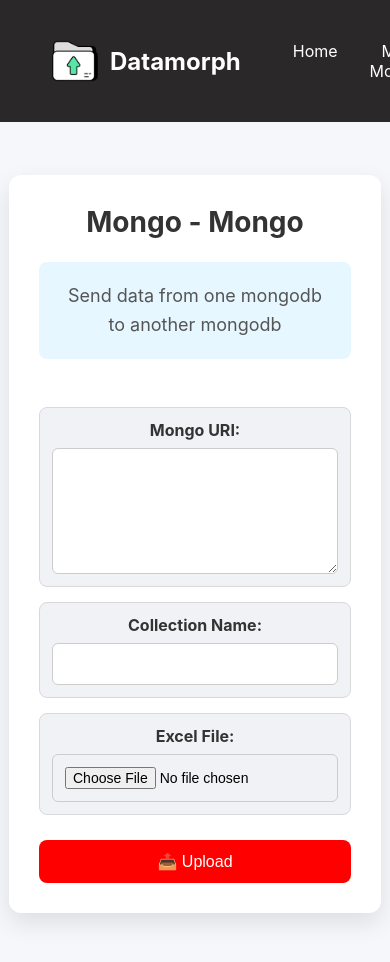
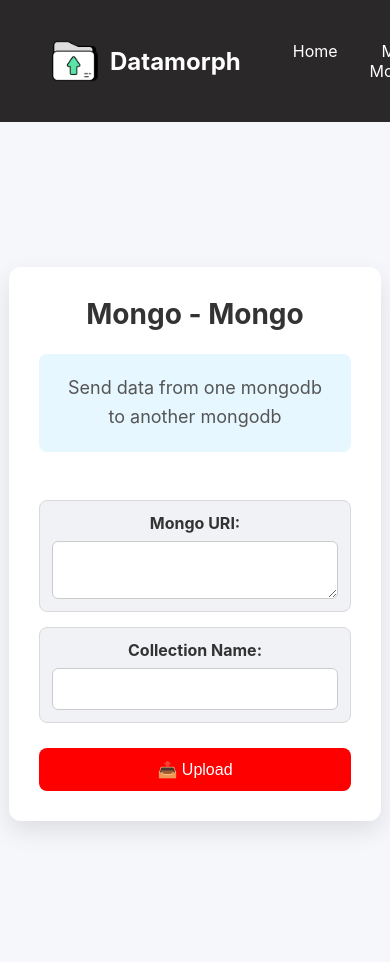
Before and after one commit to N00rAhmed/Import-Export-Tool, a React (Create React App) app: page /mongo in a window 390 px wide. Shown: the top 962 px of the page. Built offline with nearby package versions, Linux system fonts and the light colour scheme.

Commit message:
made ui changes to mongo ui

```diff
--- a/src/Mongo.js
+++ b/src/Mongo.js
@@ -1,6 +1,7 @@
 import React, { useState } from "react";
 import axios from "axios";
-import "./App.css"
+// import "./App.css"
+import "./styles/mongo.css"
 
 
 // allow to send data from one mongodb to another mongodb
@@ -81,7 +82,6 @@ function Mongo() {
                 <div className="inputcontainer">
                   <label>Mongo URI:</label>
                   <textarea
-                    style={{ height: "100px" }}
                     value={mongoURI}
                     onChange={(e) => setMongoURI(e.target.value)}
                     required
@@ -96,19 +96,15 @@ function Mongo() {
                     required
                   />
                 </div>
-                <div className="inputcontainer">
-                  <label>Excel File:</label>
-                  <input type="file" accept=".xlsx, .xls" onChange={handleFileChange} required />
-                </div>
+
+                {/* make two of the same input fields */}
+
                 <button className="upload-btn" type="submit">
                   📤 Upload
                 </button>
               </form>
             </div>
 
-            {/* <button className="export-btn" onClick={handleExport}>
-              📥 Export to Excel
-            </button> */}
 
             {message && <p className="message">{message}</p>}
           </div>
--- /dev/null
+++ b/src/styles/mongo.css
@@ -0,0 +1,141 @@
+.App {
+  text-align: center;
+  background-color: #f5f7fa;
+  min-height: 100vh;
+  display: flex;
+  justify-content: center;
+  align-items: center;
+}
+
+.container {
+  background-color: #fff;
+  /* background-color: #959090; */
+  padding: 30px;
+  border-radius: 12px;
+  box-shadow: 0 10px 25px rgba(0, 0, 0, 0.1);
+  width: 80%;
+  max-width: 1000px;
+}
+
+.content {
+  display: flex;
+  justify-content: space-between;
+  align-items: flex-start;
+  gap: 30px;
+}
+
+.left-section {
+  max-width: 500px;
+  text-align: left;
+}
+
+h2 {
+  margin-top: 0;
+  color: #333;
+  font-size: 28px;
+}
+
+.description {
+  font-size: 18px;
+  line-height: 1.6;
+  color: #555;
+  background-color: #e6f7ff;
+  padding: 20px;
+  border-radius: 8px;
+  margin-top: 10px;
+}
+
+.inputSection {
+  display: flex;
+  flex-direction: column;
+  gap: 15px;
+  width: 100%;
+  max-width: 400px;
+}
+
+.inputcontainer {
+  display: flex;
+  flex-direction: column;
+  background-color: #f0f2f5;
+  padding: 12px;
+  border-radius: 8px;
+  border: 1px solid #d9d9d9;
+}
+
+label {
+  font-weight: bold;
+  margin-bottom: 8px;
+  color: #333;
+}
+
+textarea,
+input {
+  padding: 12px;
+  border: 1px solid #ccc;
+  border-radius: 6px;
+  font-size: 14px;
+}
+
+button {
+  padding: 12px 20px;
+  background-color: #1890ff;
+  color: white;
+  border: none;
+  border-radius: 8px;
+  font-size: 16px;
+  cursor: pointer;
+  transition: background-color 0.3s;
+}
+
+button:hover {
+  background-color: #40a9ff;
+}
+
+/* Upload Button */
+.upload-btn {
+  margin-top: 10px;
+  /* background-color: #52c41a; */
+  background-color: red;
+}
+
+.upload-btn:hover {
+  /* background-color: #73d13d; */
+  background-color: rgb(206, 21, 21);
+}
+
+/* Export Button */
+.export-btn {
+  margin-top: 20px;
+  /* background-color: #fa8c16; */
+  background-color: #52c41a;
+}
+
+.export-btn:hover {
+  /* background-color: #ff9c6e; */
+  background-color: #439519;
+  /* background-color: red; */
+}
+
+/* Message Styles */
+.message {
+  margin-top: 20px;
+  font-size: 16px;
+  color: #52c41a;
+  font-weight: bold;
+}
+
+/* Responsive Design */
+@media (max-width: 768px) {
+  .content {
+    flex-direction: column;
+    align-items: center;
+  }
+
+  .inputSection {
+    max-width: 100%;
+  }
+
+  .left-section {
+    text-align: center;
+  }
+}
```
